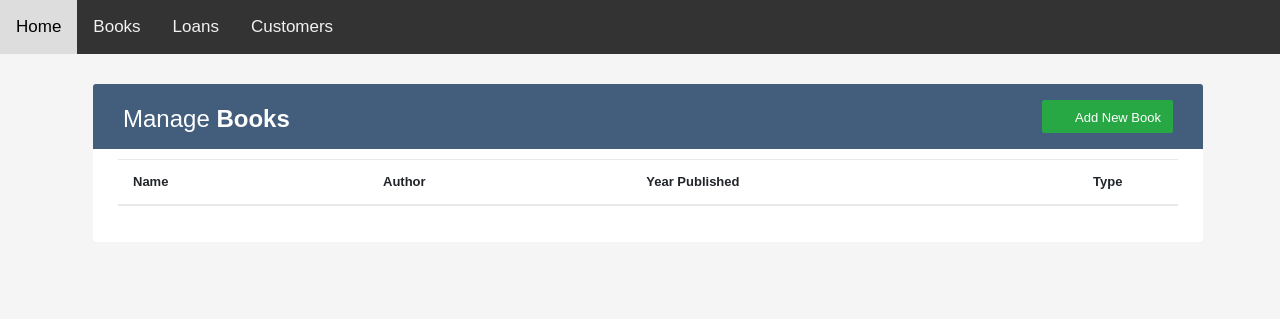
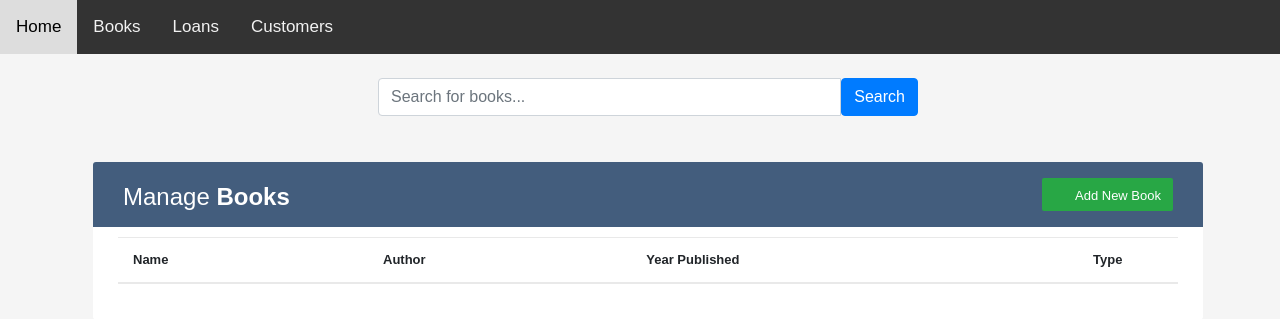
Before and after one commit to inbalmagen/library, a Flask app: page / in a window 1280 px wide. Shown: the top 319 px of the page. Run offline with Flask 3, Linux system fonts and the light colour scheme; lists and menus that the app fills with data are empty; some libraries are stand-ins or nearby versions.

Commit message:
One definition of MY_SERVER Search button in index1.html

```diff
--- a/templates/base.html
+++ b/templates/base.html
@@ -15,6 +15,9 @@
 <link rel="stylesheet" type="text/css" href="static/table.css" />
 <script src="static/table.js"></script>
 <script src="https://cdn.jsdelivr.net/npm/axios@1.1.2/dist/axios.min.js"></script>
+<script>
+  	const MY_SERVER = 'http://127.0.0.1:5000';
+</script>
 <style>
 body {
   margin: 0;
--- a/templates/customers1.html
+++ b/templates/customers1.html
@@ -12,7 +12,7 @@
 		$("#customerId2").val( myCustomerId2 );
 
 	});
-	const MY_SERVER = 'http://127.0.0.1:5000';
+	// const MY_SERVER = 'http://127.0.0.1:5000';
 
 	const addNewCustomer = async () => {
 		console.log('inside add new customer')
--- a/templates/index1.html
+++ b/templates/index1.html
@@ -14,7 +14,7 @@
 
 	});
 
-	const MY_SERVER = 'http://127.0.0.1:5000';
+	// const MY_SERVER = 'http://127.0.0.1:5000';
 
 	const addNewBook = async () => {
 		console.log('inside add new book')
@@ -72,7 +72,42 @@
 	};
 
 	loadData();
+
+	const searchBooks = () => {
+        const searchInput = document.getElementById("searchInput").value.toLowerCase();
+        const bookRows = document.querySelectorAll("#tableBody tr");
+
+        bookRows.forEach((row) => {
+            const name = row.querySelector("td:nth-child(1)").textContent.toLowerCase();
+            const author = row.querySelector("td:nth-child(2)").textContent.toLowerCase();
+            const yearPublished = row.querySelector("td:nth-child(3)").textContent.toLowerCase();
+            const type = row.querySelector("td:nth-child(4)").textContent.toLowerCase();
+
+            if (
+                name.includes(searchInput) ||
+                author.includes(searchInput) ||
+                yearPublished.includes(searchInput) ||
+                type.includes(searchInput)
+            ) {
+                row.style.display = "";
+            } else {
+                row.style.display = "none";
+            }
+        });
+    };
 </script>
+
+<!-- Search Box -->
+<div class="container">
+    <div class="row">
+        <div class="col-md-6 offset-md-3 mt-4">
+            <div class="input-group mb-3">
+                <input type="text" id="searchInput" class="form-control" placeholder="Search for books...">
+                <button class="btn btn-primary" onclick="searchBooks()">Search</button>
+            </div>
+        </div>
+    </div>
+</div>
 
 <div class="container-xl">
 	<div class="table-responsive">
--- a/templates/loans1.html
+++ b/templates/loans1.html
@@ -13,7 +13,7 @@
 
 	});
 
-	const MY_SERVER = 'http://127.0.0.1:5000';
+	// const MY_SERVER = 'http://127.0.0.1:5000';
 
 	const newLoan = async () => {
             const data = {
```
